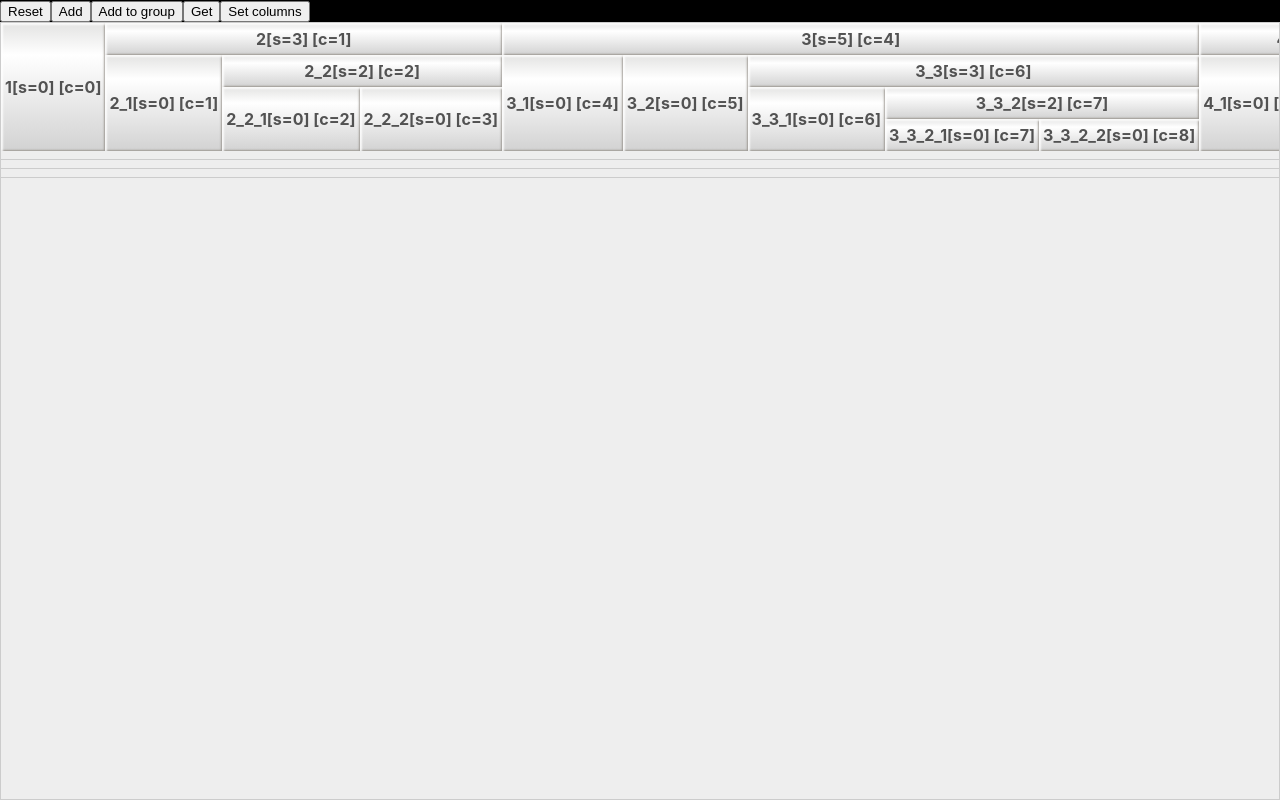
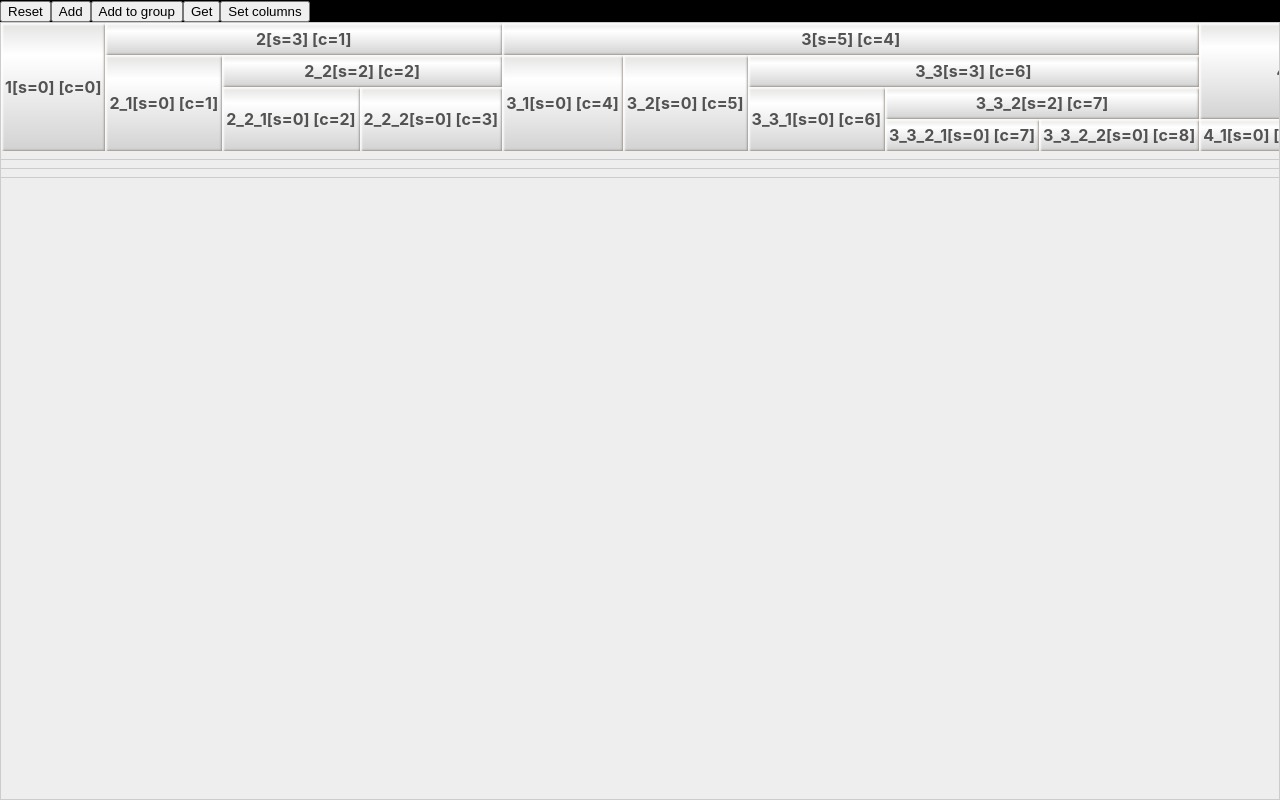
Before and after one commit to jorenlai/jrsymphony, a React (Create React App) app: page /table in a window 1280 px wide. Built offline with nearby package versions, Linux system fonts and the light colour scheme.

Commit message:
table column rowspan

```diff
--- a/src/AppTable.js
+++ b/src/AppTable.js
@@ -314,7 +314,7 @@ function AppTable() {
 					]
 				}
 				,{name:'Test2',label:'4'
-					,rowSpan:2
+					,rowSpan:3
 					,columns:[
 						{name:'Test21',label:'4_1'}
 						,{name:'Test21',label:'4_2'}
--- a/src/jrs/JRTable/JRTable.jsx
+++ b/src/jrs/JRTable/JRTable.jsx
@@ -102,7 +102,7 @@ export default class JRTable extends JRFrame {
             :names
         if(isBranch){
             if(column.label!==null)result[level].push(column)
-                const c=this.initColumns(column.columns,level+(column.label!==null?1:0),result,leafColumns,_names,lastColSpan)
+                const c=this.initColumns(column.columns,level+(column.label!==null?1:0)+(column.rowSpan!=null?column.rowSpan-1:0),result,leafColumns,_names,lastColSpan)
             column.colSpan=c.colSpan
             column.columnNo=lastColSpan
             return {
--- a/src/jrs/JRTable/THead.jsx
+++ b/src/jrs/JRTable/THead.jsx
@@ -23,7 +23,7 @@ const Ths=({deep,rowColumn,rowIndex,table})=>{
         return <th key={colIndex}
             ref={thRef}
             colSpan={column.colSpan}
-            rowSpan={column.isLeaf&&(deep>rowIndex)?deep-rowIndex+1:null}
+            rowSpan={column.rowSpan ?? (column.isLeaf&&(deep>rowIndex)?deep-rowIndex+1:null)}
         >
             {flexType(column.label,table)}
             [s={column.colSpan??0}]
```
